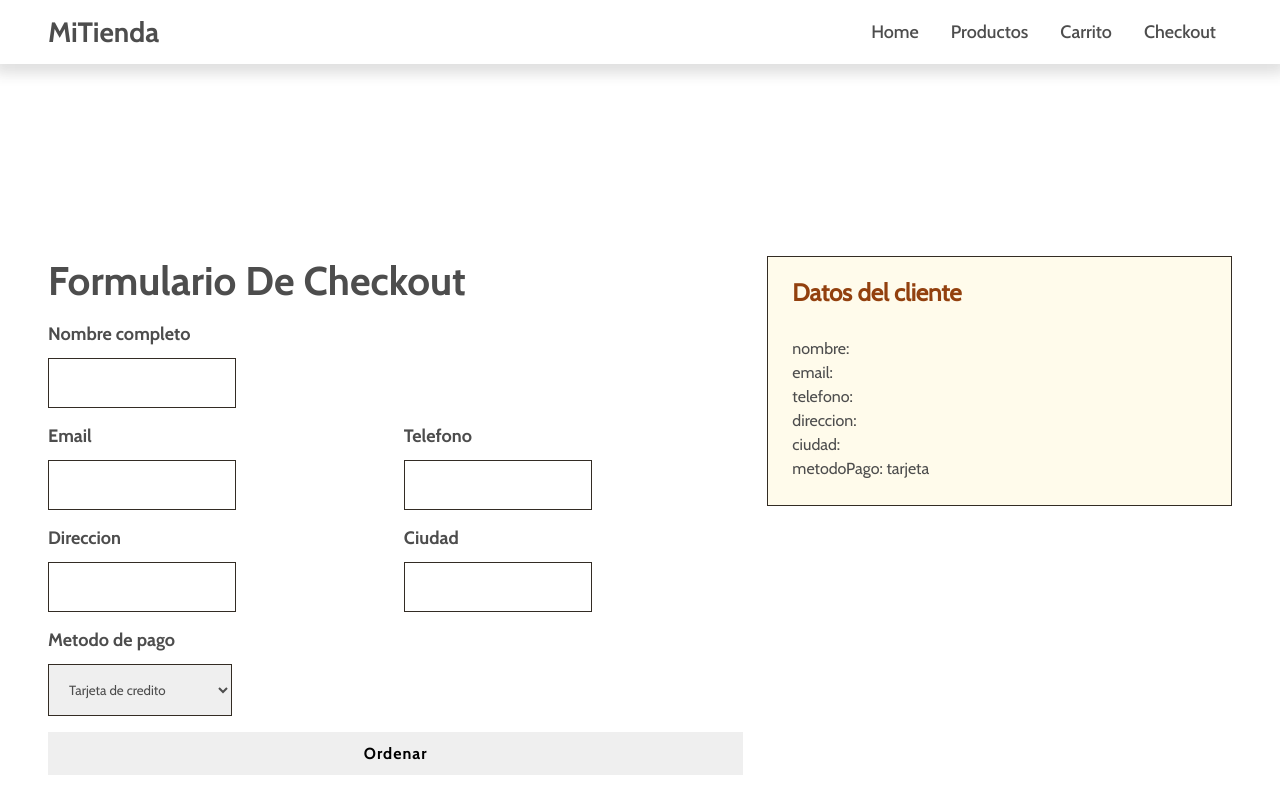
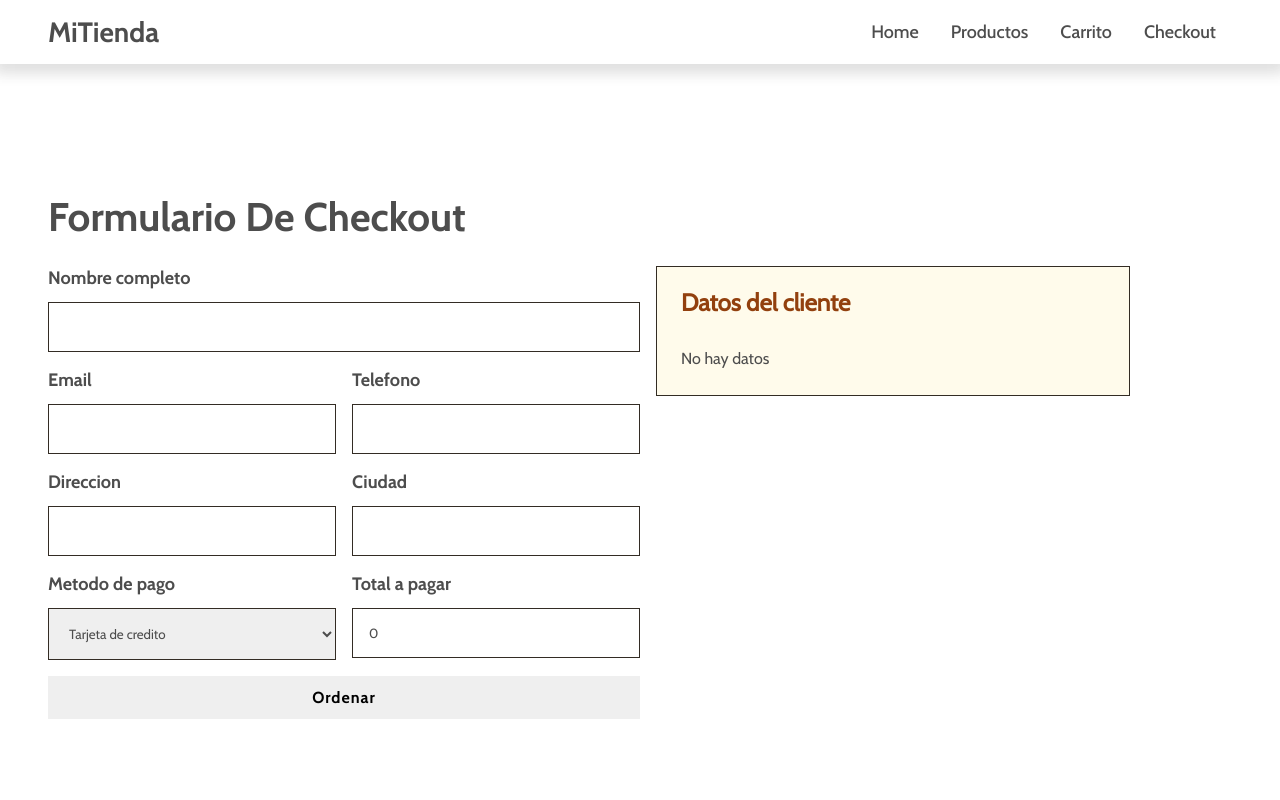
Before and after one commit to raulmu1990/actividad-mi-tienda-online-react, a React (Vite) app: page /checkout in a window 1280 px wide. Shown: the top 800 px of the page. Built offline with nearby package versions, Linux system fonts and the light colour scheme.

Commit message:
Improve checkout and cart components

```diff
--- a/src/componentes/barraLateral/BarraLateral.jsx
+++ b/src/componentes/barraLateral/BarraLateral.jsx
@@ -12,6 +12,7 @@ export function BarraLateral() {
 
     const verCarrito = () => {
         navigate('/carrito')
+        window.scrollTo(0, 0)
     }
 
     const {carrito, removerDelCarrito} = useContext(CarritoContext)
--- a/src/componentes/footer/Footer.jsx
+++ b/src/componentes/footer/Footer.jsx
@@ -8,6 +8,7 @@ export function Footer() {
 
     const verProductos = () => {
         navigate('/productos')
+        window.scrollTo(0, 0)
     }
 
     return (
--- a/src/componentes/formulario/Formulario.jsx
+++ b/src/componentes/formulario/Formulario.jsx
@@ -1,36 +1,24 @@
-import { useState } from 'react'
+import { useState, useContext } from 'react'
+import { CarritoContext } from '../../context/carrito.jsx'
 import './formulario.css'
 
 export function Formulario() {
 
-    const [formData, setFormData] = useState({
-        nombre: '',
-        email: '',
-        telefono: '',
-        direccion: '',
-        ciudad: '',
-        metodoPago: 'tarjeta',
-      });
+    const { total } = useContext(CarritoContext)
 
-      const handleChange = (e) => {
-        const { name, value } = e.target;
-        setFormData({
-          ...formData,
-          [name]: value,
-        });
-      };
+    const [formData, setFormData] = useState([])
 
-      const datos = Object.entries(formData).map(([clave, valor], id) => {
-            return (
-                <li key={id} className='lista__dato'>{clave}: {valor}</li>
-            )
-        })
+    const handleSubmit = (event) => {
+        event.preventDefault()
+        const data = new FormData(event.target)
+        setFormData(data)
+    }
 
     return (
         <section className='checkout'>
-            <form className='checkout__formulario'>
             <h2 className='formulario__titulo'>Formulario de checkout</h2>
-
+            <div className='checkout__container'>
+                <form className='checkout__formulario' onSubmit={handleSubmit}>
                         <div className='formulario__fila'>
                             <div className='fila__elemento'>
                                 <label className='elemento__titulo' htmlFor='nombre'>Nombre completo</label>
@@ -39,8 +27,6 @@ export function Formulario() {
                                     type='text'
                                     id='nombre'
                                     name='nombre'
-                                    value={formData.nombre}
-                                    onChange={handleChange}
                                     required
                                 />
                             </div>
@@ -54,8 +40,6 @@ export function Formulario() {
                                 type='email'
                                 id='email'
                                 name='email'
-                                value={formData.email}
-                                onChange={handleChange}
                                 required
                                 />
                             </div>
@@ -67,8 +51,6 @@ export function Formulario() {
                                 type='tel'
                                 id='telefono'
                                 name='telefono'
-                                value={formData.telefono}
-                                onChange={handleChange}
                                 required
                                 />
                             </div>
@@ -82,8 +64,6 @@ export function Formulario() {
                                 type='text'
                                 id='direccion'
                                 name='direccion'
-                                value={formData.direccion}
-                                onChange={handleChange}
                                 required
                                 />
                             </div>
@@ -95,8 +75,6 @@ export function Formulario() {
                                 type='text'
                                 id='ciudad'
                                 name='ciudad'
-                                value={formData.ciudad}
-                                onChange={handleChange}
                                 required
                                 />
                             </div>
@@ -105,23 +83,51 @@ export function Formulario() {
                         <div className='formulario__fila'>
                             <div className='fila__elemento'>
                                 <label className='elemento__titulo' htmlFor='metodoPago'>Metodo de pago</label>
-                                <select value={formData.metodoPago} onChange={handleChange} className='elemento__input' id='metodoPago' name='metodoPago'>
+                                <select className='elemento__input' id='metodoPago' name='metodoPago'>
                                     <option value='tarjeta'>Tarjeta de credito</option>
                                     <option  value='paypal'>Paypal</option>
                                     <option value='efectivo'>Efectivo contra entrega</option>
                                 </select>
                             </div>
+
+                            <div className='fila__elemento'>
+                                <label className='elemento__titulo' htmlFor='ciudad'>Total a pagar</label>
+                                <input
+                                className='elemento__input'
+                                type='number'
+                                id='total'
+                                name='total'
+                                value={total}
+                                readOnly
+                                />
                             </div>
-                        <button className='checkout__boton' type="submit">Ordenar</button>
+                        </div>
+                        <button className='checkout__boton' type='submit'>Ordenar</button>
             </form>
-                <section className='checkout__datos'>
+            <div className='checkout__datos'>
                 <strong className='datos__titulo'>Datos del cliente</strong>
                 <div className='datos__caja'>
                     <ul className='caja__lista'>
-                            {datos}
+                        {
+                            formData.length == 0
+                                ? (<p>No hay datos</p>)
+                                : (
+                                    <>
+                                        <li>Nombre: <strong>{formData.get('nombre')}</strong></li>
+                                        <li>Email: <strong>{formData.get('email')}</strong></li>
+                                        <li>Telefono: <strong>{formData.get('telefono')}</strong></li>
+                                        <li>Direccion: <strong>{formData.get('direccion')}</strong></li>
+                                        <li>Nombre: <strong>{formData.get('ciudad')}</strong></li>
+                                        <li>Metodo de pago: <strong>{formData.get('metodoPago')}</strong></li>
+                                        <li>Total a pagar: <strong>{formData.get('total')}</strong></li>
+                                    </>
+                                )
+                        }
                     </ul>
                 </div>
-                </section>
+            </div>
+            </div>
+
         </section>
     )
 }
--- a/src/componentes/formulario/formulario.css
+++ b/src/componentes/formulario/formulario.css
@@ -1,13 +1,20 @@
 .checkout {
     width: 100%;
-    padding: 128px 0;
+    padding: 64px 0;
     display: flex;
-    align-items: start;
+    flex-direction: column;
     gap: 24px;
 }
 
+.checkout__container {
+    width: 100%;
+    display: flex;
+    gap: 16px;
+}
+
+
 .checkout__formulario {
-    width: 60%;
+    width: 50%;
     display: flex;
     flex-direction: column;
     gap: 16px;
@@ -27,7 +34,6 @@
     flex: 1;
     display: flex;
     flex-direction: column;
-    align-items: start;
     gap: 12px;
 }
 
@@ -49,10 +55,14 @@
     width: 40%;
     display: flex;
     flex-direction: column;
-    align-items: start;
+    align-self: flex-start;
     background-color: var(--color-fondo-claro);
     border: 1px solid var(--color-secundario);
     gap: 32px;
+}
+
+.checkout__boton {
+    cursor: pointer;
 }
 
 .datos__titulo {
@@ -64,6 +74,12 @@
     font-size: 1rem;
     font-family: var(--font-family-normal);
     color: var(--color-texto-primario);
+}
+
+.caja__lista li {
+    margin-bottom: 6px;
+    padding: 12px;
+    border: 1px solid #333;
 }
 
 @media (width < 768px) {
--- a/src/componentes/header/Header.jsx
+++ b/src/componentes/header/Header.jsx
@@ -9,18 +9,22 @@ export function Header() {
 
     const irAlInicio = () => {
         navigate('/')
+        window.scrollTo(0, 0)
     }
 
     const verProductos = () => {
         navigate('/productos')
+        window.scrollTo(0, 0)
     }
 
     const verCarrito = () => {
         navigate('/carrito')
+        window.scrollTo(0, 0)
     }
 
     const verCheckout = () => {
         navigate('/checkout')
+        window.scrollTo(0, 0)
     }
 
     const [menuActivo, setMenuActivo] = useState(false)
--- a/src/componentes/hero/Hero.jsx
+++ b/src/componentes/hero/Hero.jsx
@@ -10,6 +10,7 @@ export function Hero() {
 
     const verProductos = () => {
         navigate('/productos')
+        window.scrollTo(0, 0)
     }
 
     return (
--- a/src/context/carrito.jsx
+++ b/src/context/carrito.jsx
@@ -5,11 +5,14 @@ export const CarritoContext = createContext()
 
 export function CarritoProvider({children}) {
 
-    const { carrito, agregarAlCarrito, removerDelCarrito, cambiarCantidad } = useCarrito()
+    const { carrito, subTotal, impuesto, total, agregarAlCarrito, removerDelCarrito, cambiarCantidad } = useCarrito()
 
     return (
         <CarritoContext.Provider value={{
             carrito,
+            subTotal,
+            impuesto,
+            total,
             agregarAlCarrito,
             removerDelCarrito,
             cambiarCantidad
--- a/src/hooks/useCarrito.js
+++ b/src/hooks/useCarrito.js
@@ -30,5 +30,12 @@ export function useCarrito() {
         setCarrito(carritoClon)
     }
 
-    return { carrito, agregarAlCarrito, removerDelCarrito, cambiarCantidad }
+    const subTotal = carrito.reduce((total, producto) => {
+        return total + producto.precio*producto.cantidad
+    }, 0)
+
+    const impuesto = (subTotal * 0.05).toFixed(2)
+    const total = subTotal + parseFloat(impuesto)
+
+    return { carrito, subTotal, impuesto, total, agregarAlCarrito, removerDelCarrito, cambiarCantidad }
 }
--- a/src/vistas/carrito/carrito.css
+++ b/src/vistas/carrito/carrito.css
@@ -7,5 +7,6 @@
 .principal__titulo {
     font-size: 2.5rem;
     font-family: var(--font-family-bold);
-    color: var(--color-texto-primario)
+    color: var(--color-texto-primario);
+    margin-bottom: 24px;
 }
```
Also changed, not shown: src/componentes/tablaCarrito/TablaCarrito.jsx (+11 -8 lines). Lines whose indentation alone changed are shown as unchanged.
